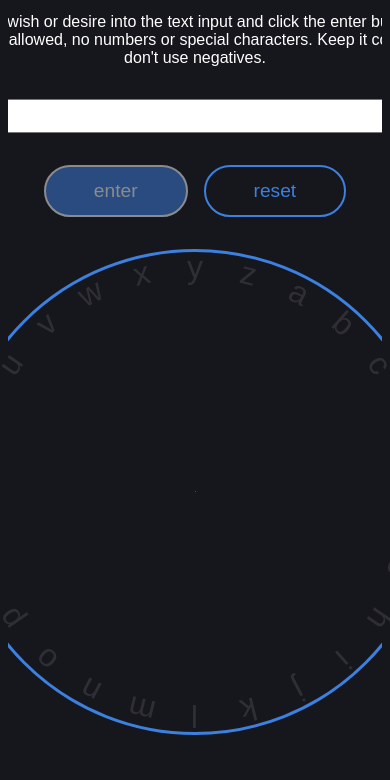
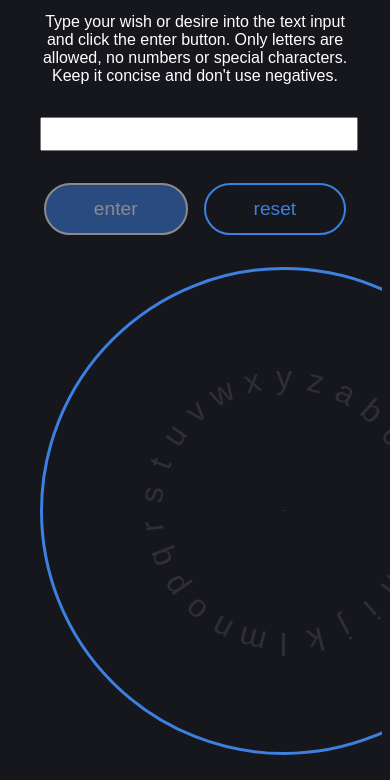
Before and after one commit to Koda-Pig/sigil-generator-v2, a website built with Vite: page index.html in a window 390 px wide. Shown: the part 64-844 px from the top of the page. Built offline with nearby package versions, Linux system fonts and the light colour scheme.

Commit message:
Improve responsiveness, refactor scss update readme

```diff
--- a/src/styles/style.scss
+++ b/src/styles/style.scss
@@ -25,9 +25,9 @@ body {
 
 main {
   display: grid;
+  overflow: clip;
+  padding: 1rem 2rem;
   place-content: center;
-  padding: 1rem 2rem;
-  overflow: hidden;
 }
 
 h1 {
@@ -43,10 +43,10 @@ h1 {
 }
 
 .form {
+  gap: 2rem;
   display: grid;
+  margin-bottom: 2rem;
   place-content: center;
-  gap: 2rem;
-  margin-bottom: 2rem;
 
   label {
     text-align: center;
@@ -54,26 +54,26 @@ h1 {
 
   .input {
     font-size: 1.5rem;
-    min-width: 40ch;
     text-align: center;
+    min-width: min(40ch, 100%);
   }
 
   .buttons {
+    gap: 1rem;
     display: flex;
     justify-content: center;
-    gap: 1rem;
   }
 
   button {
     cursor: pointer;
+    font-size: 1.2rem;
+    border-radius: 9vw;
     color: var(--white);
+    padding: 0.8rem 3rem;
+    transition: 0.15s all;
+    outline-color: transparent;
     background-color: var(--blue);
-    font-size: 1.2rem;
-    padding: 0.8rem 3rem;
     border: 2px solid var(--white);
-    border-radius: 9vw;
-    outline-color: transparent;
-    transition: 0.15s all;
 
     &[type="reset"] {
       color: var(--blue);
@@ -101,27 +101,28 @@ h1 {
     &:disabled {
       opacity: 0.5;
       box-shadow: none;
+      cursor: not-allowed;
       pointer-events: none;
-      cursor: not-allowed;
     }
   }
 }
 
 .result {
-  width: 30rem;
-  height: 30rem;
+  display: grid;
+  overflow: clip;
   font-size: 2rem;
-  display: grid;
+  aspect-ratio: 1;
   place-items: center;
   margin-inline: auto;
-  overflow: hidden;
+  border-radius: 99vw;
+  min-width: min(30rem, 100%);
   border: 3px solid var(--blue);
-  border-radius: 99vw;
+  animation-duration: var(--animation-time);
+  // Verbose background declarations for legibility
+  background-size: 1% 1%;
+  background-repeat: no-repeat;
+  background-position: center;
   background-image: radial-gradient(var(--blue) 0%, var(--eigengrau) 10%);
-  background-position: center;
-  background-repeat: no-repeat;
-  background-size: 1% 1%;
-  animation-duration: var(--animation-time);
 
   &.animate {
     animation: ripple var(--animation-time);
@@ -136,19 +137,24 @@ h1 {
         animation: dissolve var(--animation-time) forwards;
       }
 
-      &.vowel {
-        // need to implement a animation to indicate that vowels
-        // are removed and not used in the sigil
-      }
+      // &.vowel {
+      // need to implement a animation to indicate that vowels
+      // are removed and not used in the sigil
+      // }
     }
   }
 
   .letter {
+    --translation: -14rem;
     margin: 0;
+    opacity: 0.1;
     position: absolute;
-    opacity: 0.1;
     pointer-events: none;
     transition: opacity 0.15s, transform 0.3s ease-in;
+
+    @media (max-width: 590px) {
+      --translation: -34vw;
+    }
 
     &.show {
       opacity: 1;
@@ -158,13 +164,15 @@ h1 {
     @for $i from 0 through 27 {
       &:nth-child(#{$i}) {
         --angle: calc(360deg / 26 * #{$i});
+
         // Note that it is important that the rotate comes before translate
-        transform: rotate(var(--angle)) translateY(-14rem);
+        transform: rotate(var(--angle)) translateY(var(--translation));
       }
     }
   }
 
   svg {
+    max-width: 100%;
     > * {
       position: absolute;
       stroke: var(--white);
```
Also changed, not shown: README.md, 1 other file.
